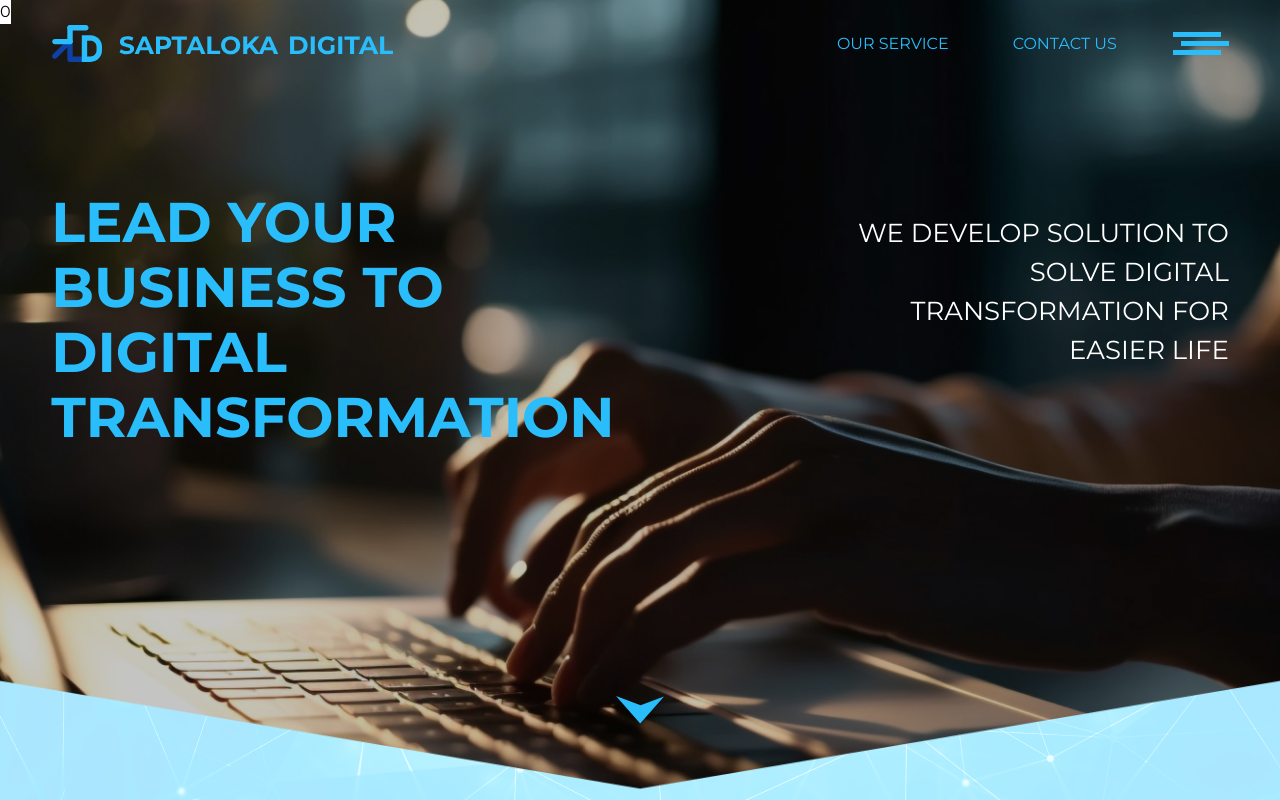
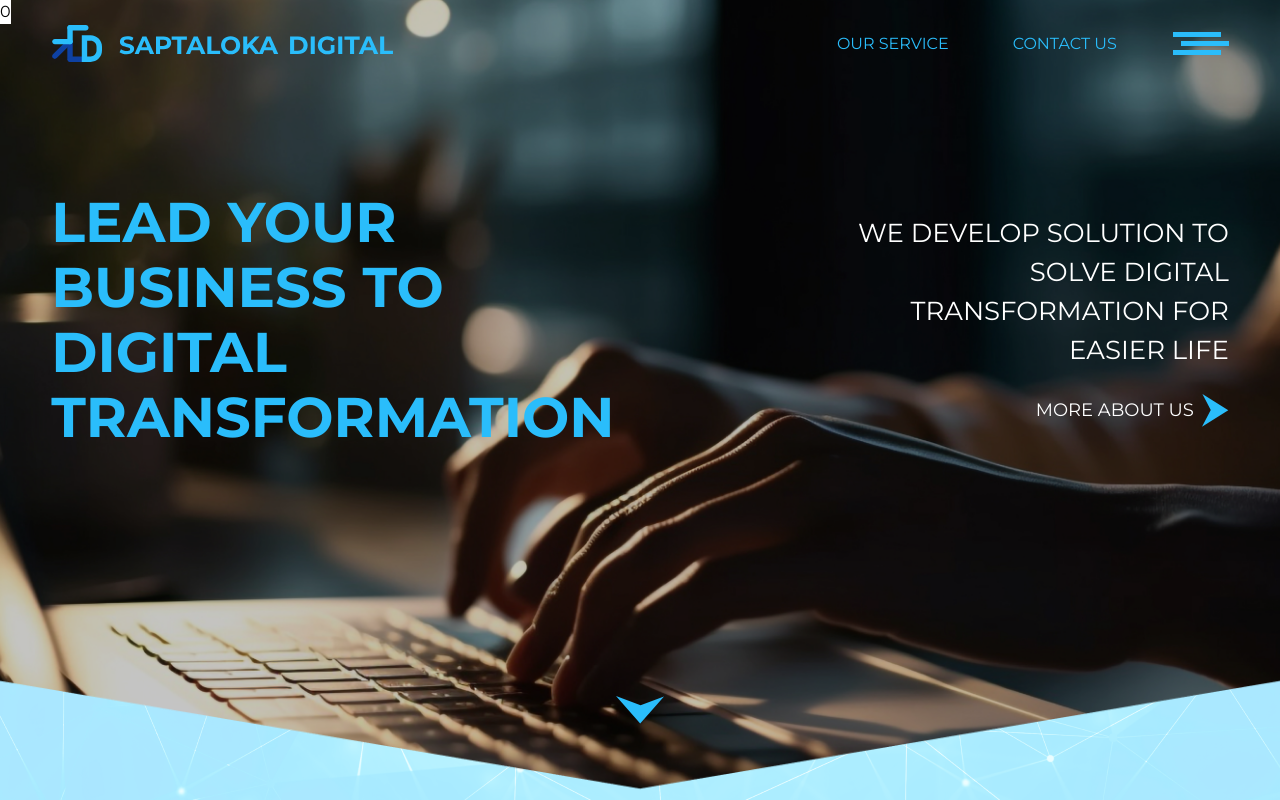
Before and after one commit to Dafazan/saptaloka-revamp, a Next.js app: page / in a window 1280 px wide. Shown: the top 800 px of the page. Built offline with nearby package versions, Linux system fonts and the light colour scheme.

Commit message:
main page

```diff
--- a/src/app/page.tsx
+++ b/src/app/page.tsx
@@ -1,6 +1,11 @@
 import ButtonA from "@/components/button";
 import Image from "next/image";
 import Changecolor from "./changecolor";
+import PortofolioPrev from "@/components/pages/PortofolioPrev";
+import ClientsPrev from "@/components/pages/ClientsPrev";
+import CoreValue from "@/components/pages/CoreValue";
+import ContactMail from "@/components/pages/ContactMail";
+import NewsPrev from "@/components/pages/NewsPrev";
 
 export default function Home() {
   return (
@@ -32,7 +37,7 @@ export default function Home() {
                     </h1>
                   </div>
                   <div className="text-[18px] uppercase pt-6">
-                    <ButtonA />
+                    <ButtonA text={"MORE ABOUT US"} color="#2ABDFB" />
                   </div>
                 </div>
               </div>
@@ -69,6 +74,11 @@ export default function Home() {
             <img src="imgt2.svg" alt="" />
             <img src="sldfrm.svg" alt="" />
           </div>
+          <PortofolioPrev />
+          <ClientsPrev />
+          <CoreValue />
+          <ContactMail />
+          <NewsPrev />
         </div>
         <div className="h-screen"></div>
         <div className="h-screen"></div>
```
